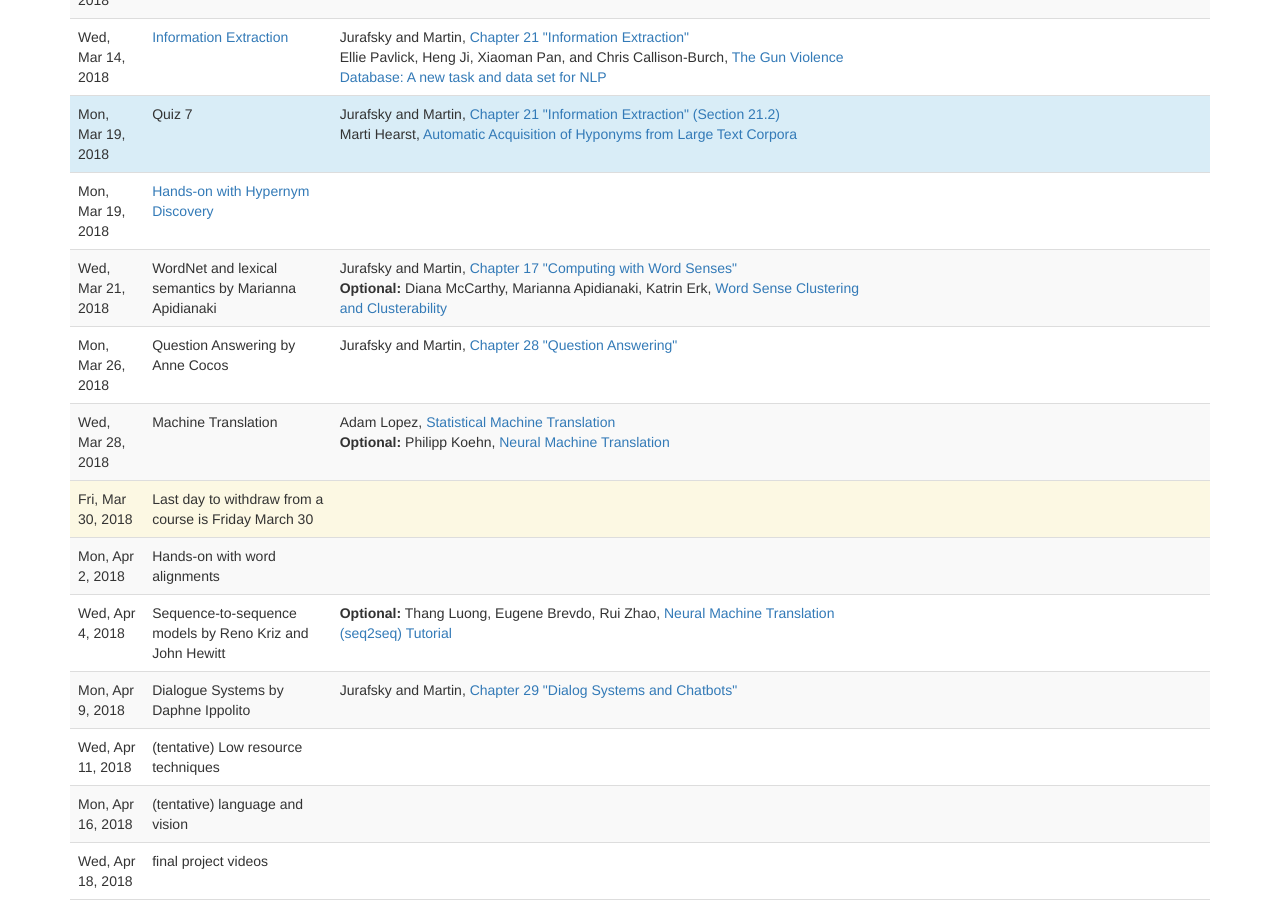
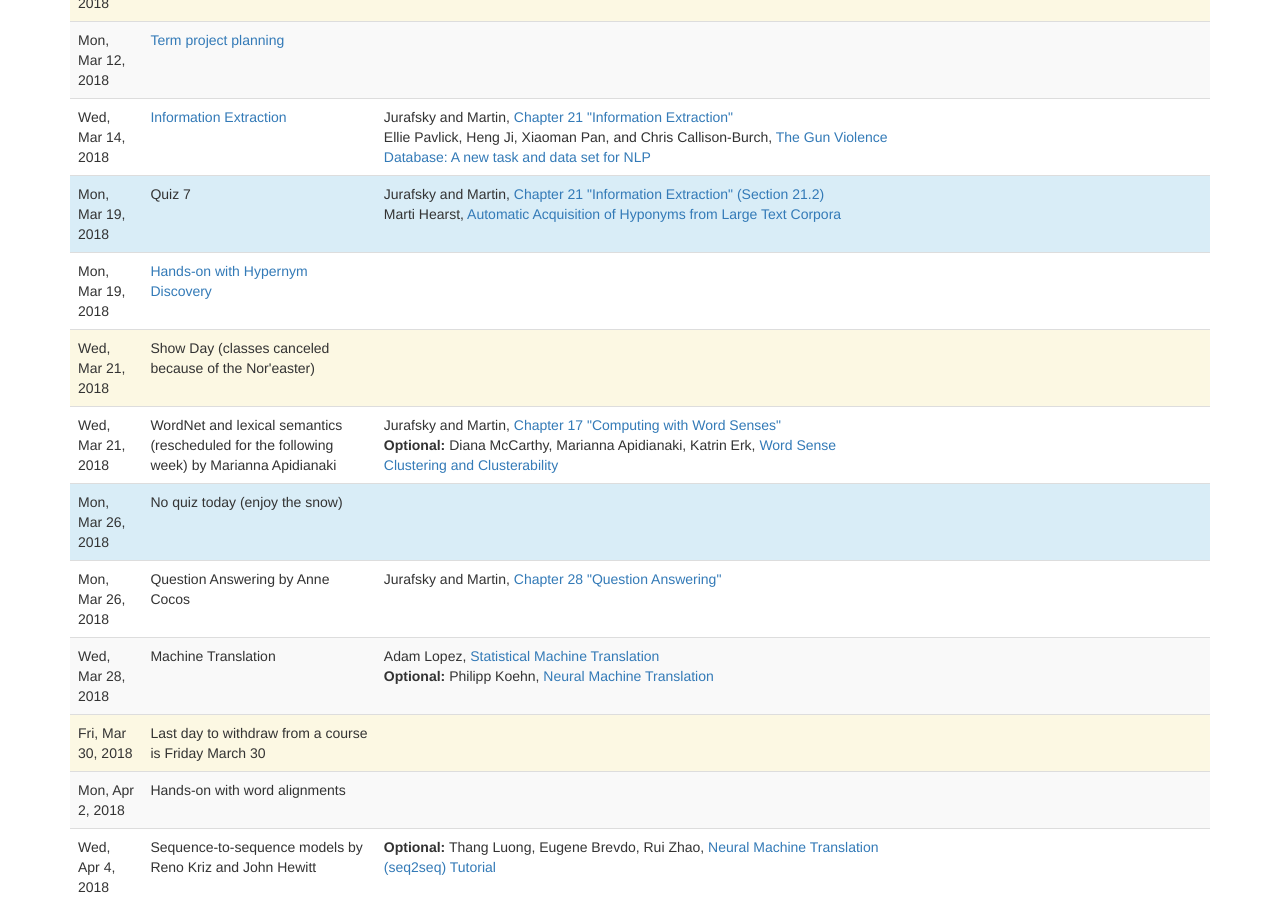
Before and after one commit to computational-linguistics-class/computational-linguistics-class.github.io, a Jekyll site: the page built from lectures.md, in a window 1280 px wide and 900 px high, scrolled down 2279 px. Built offline with Jekyll 4.4.1, drawn with Linux system fonts in a browser that asks for light colours; nearby versions of some CDN libraries; a script that is not in the unit is left out.

Commit message:
Added info about the snow day, quiz

```diff
--- a/_data/lectures.yaml
+++ b/_data/lectures.yaml
@@ -349,8 +349,12 @@
   readings:
 -
   date: 2018-03-21
+  title: Show Day (classes canceled because of the Nor'easter)
+  type: no_lecture
+-
+  date: 2018-03-21
   slides:
-  title: WordNet and lexical semantics
+  title: WordNet and lexical semantics (rescheduled for the following week)
   speaker: Marianna Apidianaki
   readings:
     -
@@ -362,6 +366,11 @@
       authors: Diana McCarthy, Marianna Apidianaki, Katrin Erk
       url: https://www.mitpressjournals.org/doi/pdfplus/10.1162/COLI_a_00247
       optional: true
+-
+  date: 2018-03-26
+  type: exam
+  title: No quiz today (enjoy the snow)
+  readings:
 -
   date: 2018-03-26
   slides:
```
